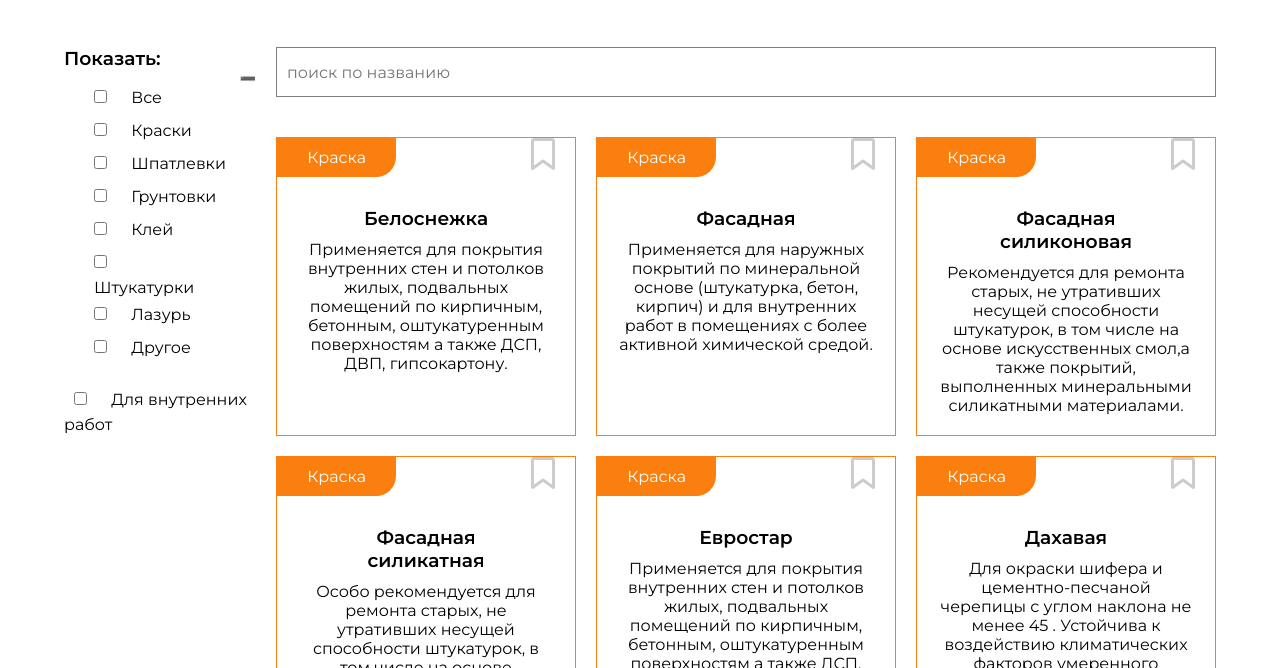
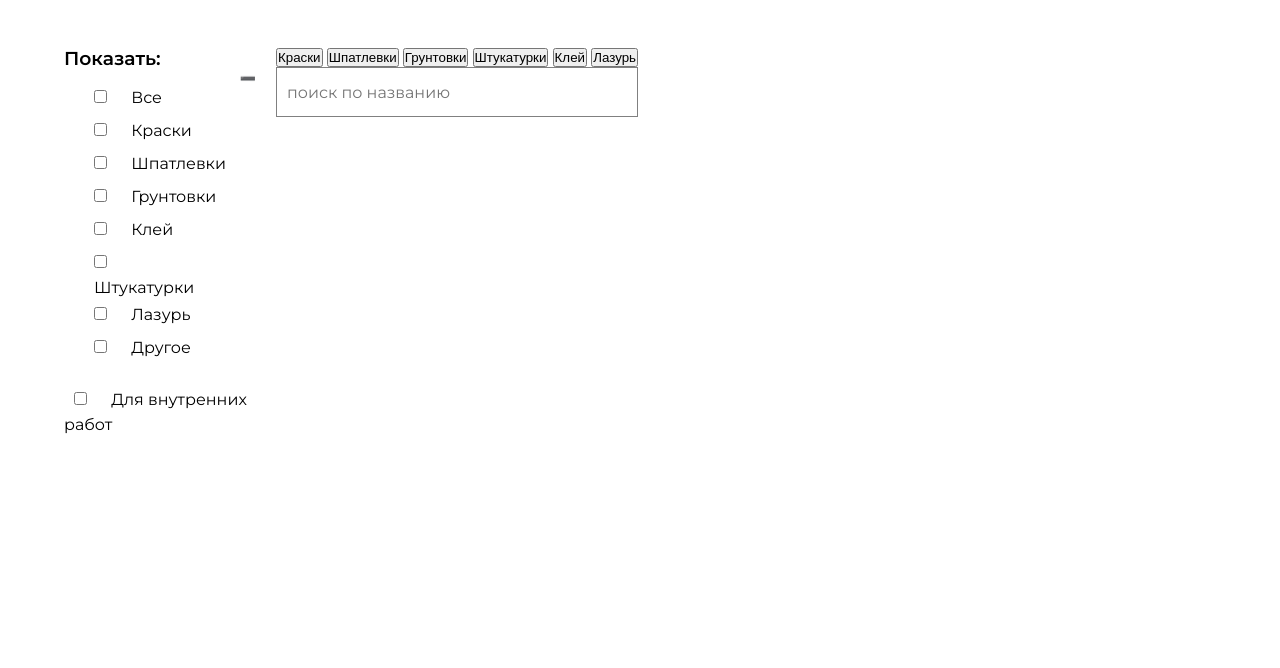
Before and after one commit to Zanouskaya/color-kobrin, a plain HTML site: page productions.html in a window 1280 px wide. Shown: the part 132-800 px from the top of the page. Drawn offline with Linux system fonts and the light colour scheme.

Commit message:
add filter

```diff
--- a/main.js
+++ b/main.js
@@ -75,10 +75,8 @@ var items = [
   },
 ];
 
-document.getElementById("test").innerHTML = items
-  .map(
-    (item) =>
-      `<div class='card' id=${item.id}>
+document.getElementById("test").innerHTML = items.map((item) =>
+      `<div class='card ${item.type}' id=${item.id}>
         <div class='card-top'>
         <div id='${item.id}_title' class='tag'><span>${item.category}</span></div>
         <i class="far fa-bookmark"></i>
@@ -88,18 +86,28 @@ document.getElementById("test").innerHTML = items
           <p>${item.description}</p>
         </div>
       </div>`
-  )
-  .join("");
+  ).join("");
 
 items.forEach((item) => {
   if (item.type == "paint") {
     document.getElementById(`${item.id}_title`).style.background = "#fa7f0e";
     document.getElementById(`${item.id}`).style.borderColor = "#fa7f0e";
+    // document.getElementById(`${item.id}`).className += ' show'
   } else if (item.type == "putty") {
     document.getElementById(`${item.id}_title`).style.background = "#0055A9";
     document.getElementById(`${item.id}`).style.borderColor = "#0055A9";
   }
 }, {});
+
+function filterSelection(type) {
+  let products = document.getElementsByClassName(type)
+  for (i = 0; i < products.length; i++) {
+    products[i].className += ' show'
+  }
+}
+
+
+
 
 // calulations
 function calculate() {
--- a/productions.html
+++ b/productions.html
@@ -69,7 +69,16 @@
         </script>
 
         <section class='products'>
+            <div id='menubar'>
+              <button class='btn' onclick="filterSelection('paint')">Краски</button>
+              <button class='btn' onclick="filterSelection('putty')">Шпатлевки</button>
+              <button class='btn'>Грунтовки</button>
+              <button class='btn'>Штукатурки</button>
+              <button class='btn'>Клей</button>
+              <button class='btn'>Лазурь</button>
+            </div>
             <input class='searchbar' id='search' type='text' placeholder="поиск по названию">
+
             <div class='product-columns' id='test'>
             </div>
         </section>
--- a/styles.css
+++ b/styles.css
@@ -260,6 +260,11 @@ main {
   /* background-color: #f3f3f3; */
   /* padding: 20px; */
   border: solid 1px;
+  display: none;
+}
+
+.products .show {
+  display: block;
 }
 
 .card:hover {
@@ -293,3 +298,8 @@ main {
 .card-description h3 {
   padding: 10px 20px 10px 20px;
 }
+
+.btn.active {
+  background-color: #666;
+  color: white;
+}
```
